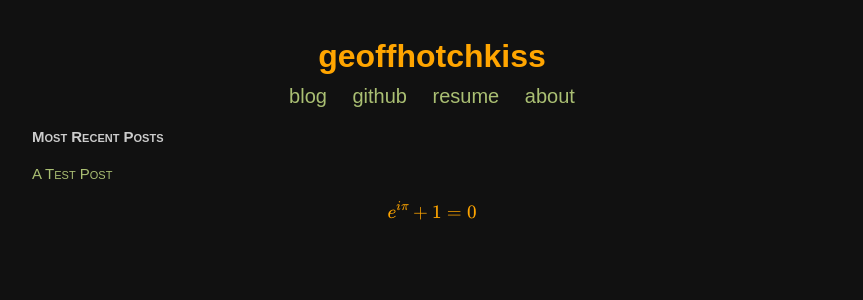
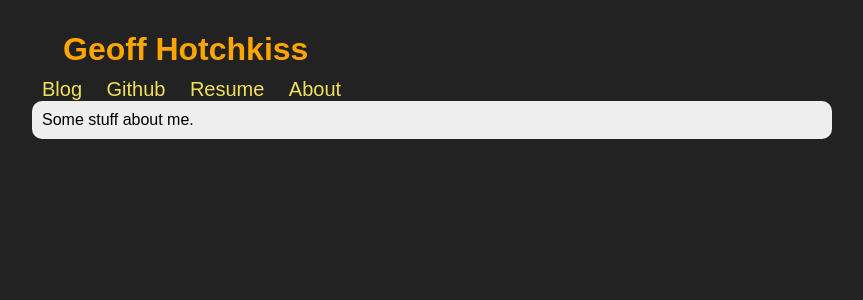
Before and after one commit to geoffhotchkiss/geoffhotchkiss.github.com, a Jekyll site: the page index.html, which Jekyll copies as it is, in a window 1280 px wide. Shown: the top 300 px of the page, without its empty margins (208-1071 px from the left). Built offline with Jekyll 4.4.1, drawn with Linux system fonts in a browser that asks for light colours; formulas are drawn with MathJax 3.

Commit message:
New layout stuff

```diff
--- a/_includes/footer.html
+++ /dev/null
@@ -1,5 +0,0 @@
-<div id="footer_content">
-	<div id="eipi">
-		$$e^{i \pi} + 1 = 0$$
-	</div>
-</div>
--- a/_includes/header.html
+++ /dev/null
@@ -1,16 +0,0 @@
-<div id="header_content">
-
-	<div id="title">
-		<h1><a href="/">geoffhotchkiss</a></h1>
-	</div>
-
-
-	<div id="nav">
-		<div>
-			<a href="/blog">blog</a>
-			<a href="http://github.com/geoffhotchkiss">github</a>
-			<a href="/resume">resume</a>
-			<a href="/about">about</a>
-		</div>
-	</div>
-</div>
--- a/_includes/header.txt
+++ /dev/null
@@ -1,3 +0,0 @@
-<div id="header_content">
-
-</div>
--- a/about.html
+++ /dev/null
@@ -1,6 +0,0 @@
----
-layout: default
-title: about
----
-
-<p>I am Geoff Hotchkiss. Changing!</p>
--- a/index.html
+++ b/index.html
@@ -1,12 +1,21 @@
----
-layout: default
-title: "geoffhotchkiss"
----
-<div id="posts">
-	<h3>Most Recent Posts</h3>
-	{% for post in site.posts limit:5 %}
-		<div class="post">
-			<a href="{{ post.url }}">{{ post.title }}</a>
-		</div>
-	{% endfor %}
-</div>
+<html>
+	<head>
+		<link rel="stylesheet" type="text/css" href="style.css" />
+		<title>Geoff Hotchkiss</title>
+	</head>
+
+	<body>
+		<div id="content">
+			<h1 id="title"><a href="#">Geoff Hotchkiss</a></h1>
+			<div id="nav">
+				<a id="bloglink" href="#">Blog</a>
+				<a id=" githublink" href="#">Github</a>
+				<a id="resumelink" href="#">Resume</a>
+				<a id="aboutlink" href="#">About</a>
+			</div>
+			<div id="about">
+				Some stuff about me.
+			</div>
+		</content>
+	</body>
+</html>
--- a/static/css/style.css
+++ b/static/css/style.css
@@ -1,12 +1,11 @@
 body {
-	/* background-image: url(http://i.imgur.com/kKFD0.jpg); */
-	background-color: #111;
-	color: #ccc;
+	color: #111;
+	background-color: #eee;
 	font-family: sans-serif;
 }
 
 #header_content, #footer_content {
-	color: orange;
+	color: #FFBA4B;
 	text-align: center;
 }
 
@@ -14,13 +13,11 @@ body {
 	width: 800px;
 	margin: 0px auto;
 	padding: 20px;
-	background-color: #111;
 	/* border-radius: 20px; */
 }
 
 .math {
 	color: black;
-	background-color: white;
 	padding: 2px 0px;
 	border-radius: 10px;
 }
@@ -51,7 +48,7 @@ a {
 }
 
 #title a {
-	color: orange;
+	color: #FFBA4B;
 }
 
 #nav {
--- /dev/null
+++ b/style.css
@@ -0,0 +1,34 @@
+body {
+	font-family: sans-serif;
+	background-color: #222;
+	width: 800px;
+	margin-left: auto;
+	margin-right: auto;
+	margin-top: 31px;
+}
+
+#title {
+	color: orange;
+	padding-left: 31px;
+	margin: 0px;
+	margin-bottom: 10px;
+}
+
+#title a {
+	color: orange;
+	text-decoration: none;
+}
+
+#nav a {
+	text-decoration: none;
+	margin: 10px 10px;
+	color: #F1E05D;
+	font-size: 20px;
+}
+
+#about {
+	margin-top: 0px;
+	background-color: #eee;
+	padding: 10px;
+	border-radius: 10px;
+}
```
Also changed, not shown: blog.html (deleted, +0 -14 lines), resume.html (deleted, +0 -7 lines).
